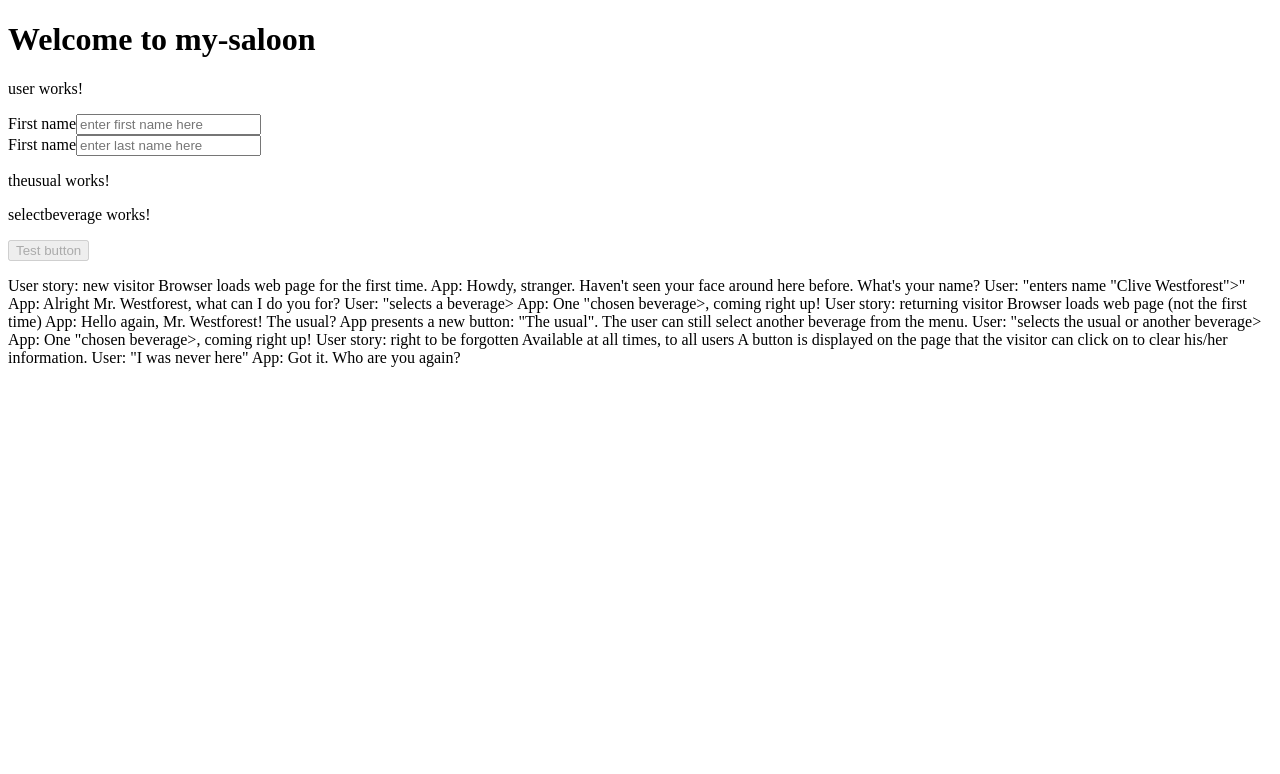
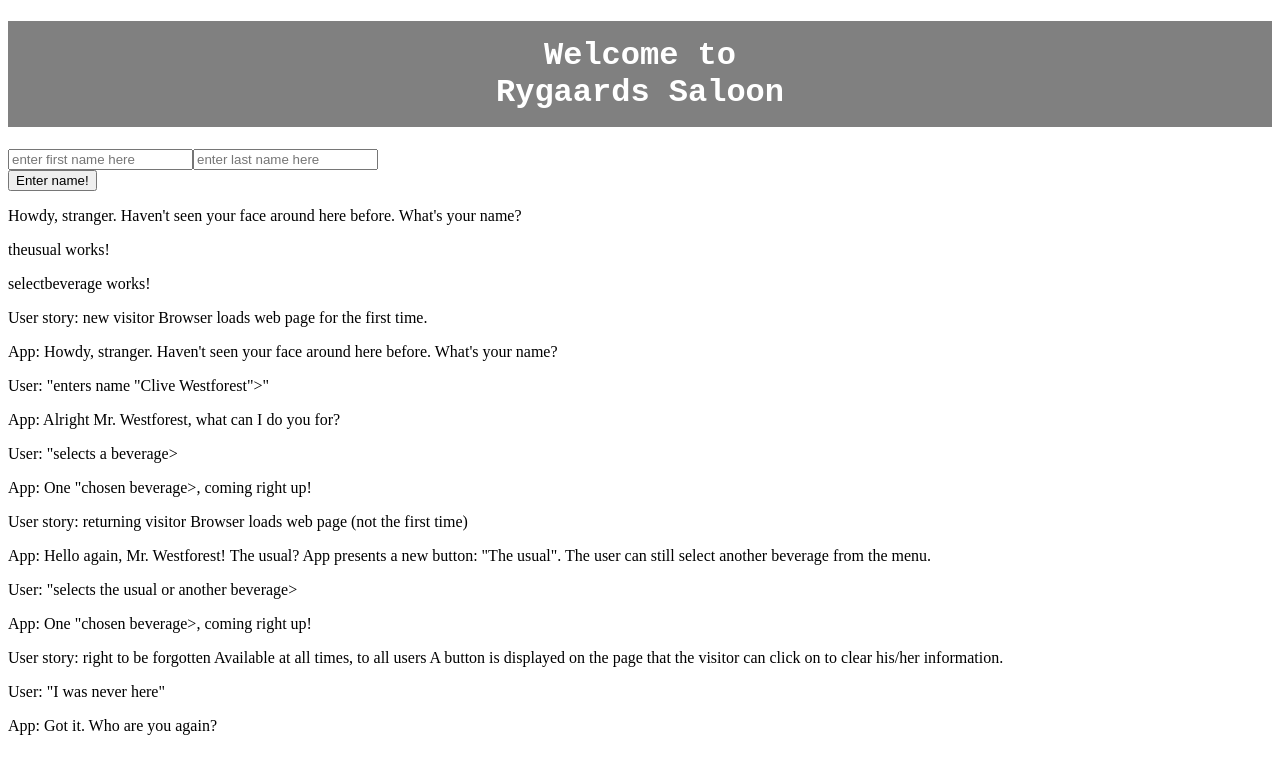
Before and after one commit to RygaardK/MySaloon, an Angular app: page / in a window 1280 px wide. Shown: the top 774 px of the page. Built offline with nearby package versions, Linux system fonts and the light colour scheme.

Commit message:
More componemt, some errors

```diff
--- a/src/app/app.component.css
+++ b/src/app/app.component.css
@@ -0,0 +1,7 @@
+div > h1 {
+    font-family: 'Courier New', Courier, monospace;
+    padding: 1rem;
+    text-align: center;
+    background-color: grey;
+    color: white;
+}
--- a/src/app/app.component.html
+++ b/src/app/app.component.html
@@ -1,6 +1,6 @@
 <div>
   <h1>
-    Welcome to {{ title }}
+    Welcome to <br>{{ title }}
   </h1>
   <app-dialogue></app-dialogue>
 </div>
--- a/src/app/app.component.ts
+++ b/src/app/app.component.ts
@@ -6,5 +6,5 @@ import { Component } from '@angular/core';
   styleUrls: ['./app.component.css']
 })
 export class AppComponent {
-  title = 'my-saloon';
+  title = 'Rygaards Saloon';
 }
--- a/src/app/app.module.ts
+++ b/src/app/app.module.ts
@@ -1,5 +1,6 @@
 import { BrowserModule } from '@angular/platform-browser';
 import { NgModule } from '@angular/core';
+import { FormsModule } from '@angular/forms';
 
 import { AppComponent } from './app.component';
 import { DialogueComponent } from './dialogue/dialogue.component';
@@ -16,7 +17,8 @@ import { UserComponent } from './dialogue/user/user.component';
     UserComponent
   ],
   imports: [
-    BrowserModule
+    BrowserModule,
+    FormsModule
   ],
   providers: [],
   bootstrap: [AppComponent]
--- a/src/app/dialogue/dialogue.component.html
+++ b/src/app/dialogue/dialogue.component.html
@@ -1,27 +1,72 @@
 <app-user></app-user>
+
+<p *ngIf="isLoggedIn; else elseHelloBlock" >
+    Hello again, {{ name }}! The usual?
+</p>
+<ng-template  #elseHelloBlock>
+    <p>
+        Howdy, stranger. Haven't seen your face around here before. What's your name?
+    </p>
+</ng-template>
+
 <app-theusual></app-theusual>
 <app-selectbeverage></app-selectbeverage>
-<button [disabled]="isDisabled">Test button</button>
+
+<!-- <button [disabled]="isDisabled">Test button</button> -->
+
+<p>
+    User story: new visitor
+    Browser loads web page for the first time.
+</p>
+
+<p>
+    App: Howdy, stranger. Haven't seen your face around here before. What's your name?
+</p>
+
 <p>
 
-    User story: new visitor
-    Browser loads web page for the first time.
-    App: Howdy, stranger. Haven't seen your face around here before. What's your name?
     User: "enters name "Clive Westforest">"
+</p>
+
+<p>
     App: Alright Mr. Westforest, what can I do you for?
+</p>
+<p>
     User: "selects a beverage>
+</p>
+
+<p>
     App: One "chosen beverage>, coming right up!
+</p>
 
+<p>
     User story: returning visitor
     Browser loads web page (not the first time)
+</p>
+
+<p>
     App: Hello again, Mr. Westforest! The usual?
     App presents a new button: "The usual". The user can still select another beverage from the menu.
+</p>
+
+<p>
     User: "selects the usual or another beverage>
+</p>
+
+<p>
     App: One "chosen beverage>, coming right up!
+</p>
 
+<p>
     User story: right to be forgotten
     Available at all times, to all users
     A button is displayed on the page that the visitor can click on to clear his/her information.
+</p>
+
+<p>
     User: "I was never here"
+</p>
+
+<p>
     App: Got it. Who are you again?
 </p>
--- a/src/app/dialogue/user/user.component.css
+++ b/src/app/dialogue/user/user.component.css
@@ -0,0 +1,8 @@
+div {
+    width: 100vw;
+    margin: auto;
+}
+input {
+    display: inline;
+    margin: auto;
+}
--- a/src/app/dialogue/user/user.component.html
+++ b/src/app/dialogue/user/user.component.html
@@ -1,6 +1,6 @@
-<p>user works!</p>
-<label for="fname">First name</label>
-<input name="fname"  type="text" placeholder="enter first name here">
-<br>
-<label for="lname">First name</label>
-<input name="lname"  type="text" placeholder="enter last name here">
+<div>
+    <input #fname name="fname"  type="text" placeholder="enter first name here">
+    <input #lname name="lname"  type="text" placeholder="enter last name here">
+</div>
+
+<button (click)="logName(fname.value, lname.value)" > Enter name!</button>
--- a/src/app/dialogue/user/user.component.ts
+++ b/src/app/dialogue/user/user.component.ts
@@ -7,14 +7,15 @@ import { Component, OnInit } from '@angular/core';
 })
 export class UserComponent implements OnInit {
 
-  public fname = "Kristoffer"
-  public lname = "Rygaard"
 
   constructor() { }
 
   ngOnInit(): void {
   }
 
+  logName(fname, lname) {
+    console.log(fname, lname)
+  }
   // function userName(fname,lname) {
   //   default: "Howdy, stranger. Haven't seen your face around here before. What's your name?"
   //   return "Alright " + lname + ", what can I do you for?"
```
